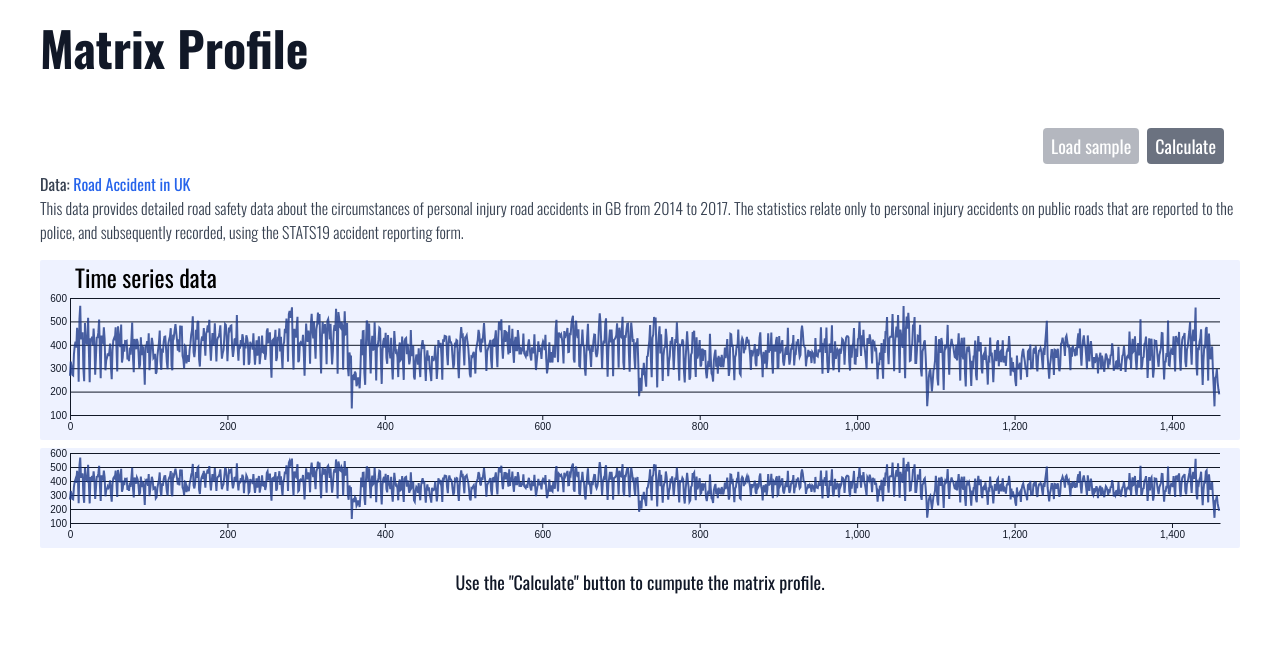
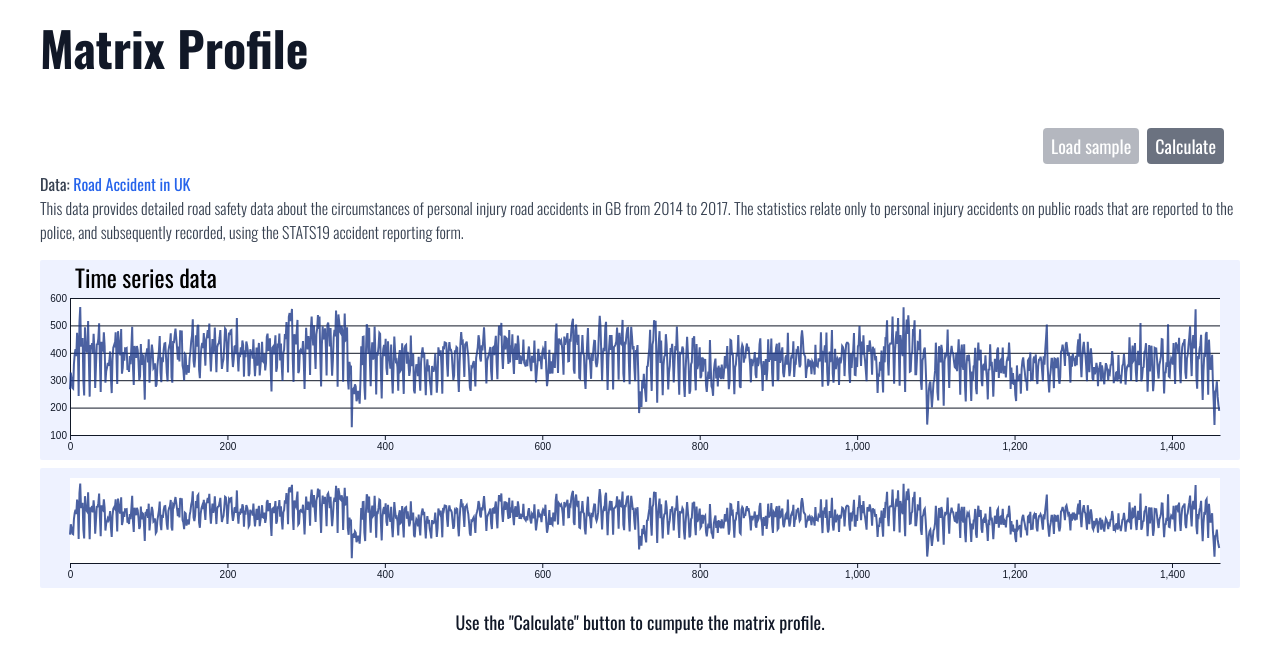
Before and after one commit to renato145/matrix_profile, a React (Create React App) app in the folder matrix-profile-web/: page / in a window 1280 px wide. Both pictures are taken after a click on the button "Load sample". Shown: the top 672 px of the page. Built offline with nearby package versions, Linux system fonts and the light colour scheme.

Commit message:
refactor

```diff
--- a/matrix-profile-web/src/components/Brush.tsx
+++ b/matrix-profile-web/src/components/Brush.tsx
@@ -1,3 +1,4 @@
+import { extent, line, scaleLinear } from "d3";
 import { brushX } from "d3-brush";
 import { ScaleLinear } from "d3-scale";
 import { select } from "d3-selection";
@@ -12,7 +13,6 @@ interface Props {
   height: number;
   margins: Margins;
   xScale: ScaleLinear<number, number>;
-  limits: number[] | null;
   setLimits: (x: number[] | null) => void;
 }
 
@@ -25,7 +25,6 @@ export const Brush: React.FC<Props> = ({
   width,
   margins,
   xScale,
-  limits,
   setLimits,
 }) => {
   const brushEnd = useCallback(
@@ -52,6 +51,20 @@ export const Brush: React.FC<Props> = ({
   const refTS = useRef<SVGGElement>(null);
   const refMP = useRef<SVGGElement>(null);
 
+  const yScaleMP = useMemo(() => {
+    const domain = extent(profile ?? [0, 100]).map((o?: number) => o ?? 0);
+    const range = [height - margins.bottom, margins.top];
+    const yScale = scaleLinear().domain(domain).range(range).nice();
+    return yScale;
+  }, [height, margins, profile]);
+
+  const pathMP = useMemo(() => {
+    if (profile !== undefined) {
+      return line()(profile.map((o, i) => [xScale(i), yScaleMP(o)]));
+    }
+    return null;
+  }, [profile, xScale, yScaleMP]);
+
   useEffect(() => {
     if (brush === undefined || refTS.current === null) return;
     select(refTS.current).call(brush);
@@ -67,20 +80,18 @@ export const Brush: React.FC<Props> = ({
         height={height}
         width={width}
         limits={null}
+        className="stroke-current text-blue-900 stroke-2 text-opacity-80"
+        showYAxis={false}
       >
         <g ref={refTS} />
+        {pathMP !== null ? (
+          <path
+            fill="none"
+            className="stroke-current text-red-900 stroke-2 text-opacity-80"
+            d={pathMP}
+          />
+        ) : null}
       </LinePlot>
-      {profile !== undefined ? (
-        <LinePlot
-          y={profile}
-          margins={margins}
-          height={height}
-          width={width}
-          limits={null}
-        >
-          <g ref={refMP} />
-        </LinePlot>
-      ) : null}
     </div>
   );
 };
--- a/matrix-profile-web/src/components/LinePlot.tsx
+++ b/matrix-profile-web/src/components/LinePlot.tsx
@@ -9,6 +9,8 @@ interface Props {
   margins: Margins;
   limits: number[] | null;
   title?: string;
+  className: string;
+  showYAxis?: boolean;
 }
 
 export const LinePlot: React.FC<Props> = ({
@@ -19,8 +21,10 @@ export const LinePlot: React.FC<Props> = ({
   children,
   limits,
   title,
+  className,
+  showYAxis = true,
 }) => {
-  // const innerHeight = height - margins.top - margins.bottom;
+  const innerHeight = height - margins.top - margins.bottom;
   const innerWidth = width - margins.left - margins.right;
 
   const { x, yShow } = useMemo(() => {
@@ -47,7 +51,7 @@ export const LinePlot: React.FC<Props> = ({
 
   const path = useMemo(() => {
     if (yShow !== undefined) {
-      return line()(yShow.map((o, i) => [xScale(i+x[0]), yScale(o)]));
+      return line()(yShow.map((o, i) => [xScale(i + x[0]), yScale(o)]));
     }
     return null;
   }, [yShow, xScale, yScale, x]);
@@ -61,14 +65,20 @@ export const LinePlot: React.FC<Props> = ({
 
   const yAxisRef = useCallback(
     (node) => {
-      select(node).transition().call(yAxis);
+      if (showYAxis) select(node).transition().call(yAxis);
     },
-    [yAxis]
+    [showYAxis, yAxis]
   );
 
   return (
     <div className="bg-indigo-50 rounded-sm">
       <svg height={height} width={width}>
+        <rect
+          className="fill-current text-white"
+          transform={`translate(${margins.left},${margins.top})`}
+          width={innerWidth}
+          height={innerHeight}
+        />
         {title !== undefined ? (
           <text
             className="text-current text-2xl"
@@ -83,11 +93,7 @@ export const LinePlot: React.FC<Props> = ({
         />
         <g ref={yAxisRef} transform={`translate(${margins.left},0)`} />
         {path !== null ? (
-          <path
-            fill="none"
-            className="stroke-current text-blue-900 stroke-2 text-opacity-80"
-            d={path}
-          />
+          <path fill="none" className={className} d={path} />
         ) : null}
         {children}
       </svg>
--- a/matrix-profile-web/src/components/Plot.tsx
+++ b/matrix-profile-web/src/components/Plot.tsx
@@ -17,11 +17,11 @@ const margins = {
 
 const brushMargins = {
   ...margins,
-  top: 5,
+  top: 10,
 };
 
-const plotLimits = { minHeight: 100, maxHeight: 180 };
-const brushLimits = { minHeight: 50, maxHeight: 100 };
+const plotLimits = { minHeight: 100, maxHeight: 200 };
+const brushLimits = { minHeight: 50, maxHeight: 120 };
 
 export const Plot = () => {
   const [ref, { height, width }] = useMeasure({ polyfill: ResizeObserver });
@@ -59,6 +59,7 @@ export const Plot = () => {
           width={width}
           limits={limits}
           title="Time series data"
+          className="stroke-current text-blue-900 stroke-2 text-opacity-80"
         />
       ) : (
         <div className="mt-5 text-center">
@@ -74,6 +75,7 @@ export const Plot = () => {
             width={width}
             limits={limits}
             title="Matrix profile"
+            className="stroke-current text-red-900 stroke-2 text-opacity-80"
           />
         </div>
       ) : null}
@@ -86,12 +88,11 @@ export const Plot = () => {
             height={brushHeight}
             width={width}
             xScale={xScale}
-            limits={limits}
             setLimits={setLimits}
           />
         </div>
       ) : null}
-      {(profile === undefined) && (plotData !== undefined) ? (
+      {profile === undefined && plotData !== undefined ? (
         <div className="mt-5 text-center">
           <p>Use the "Calculate" button to cumpute the matrix profile.</p>
         </div>
```
